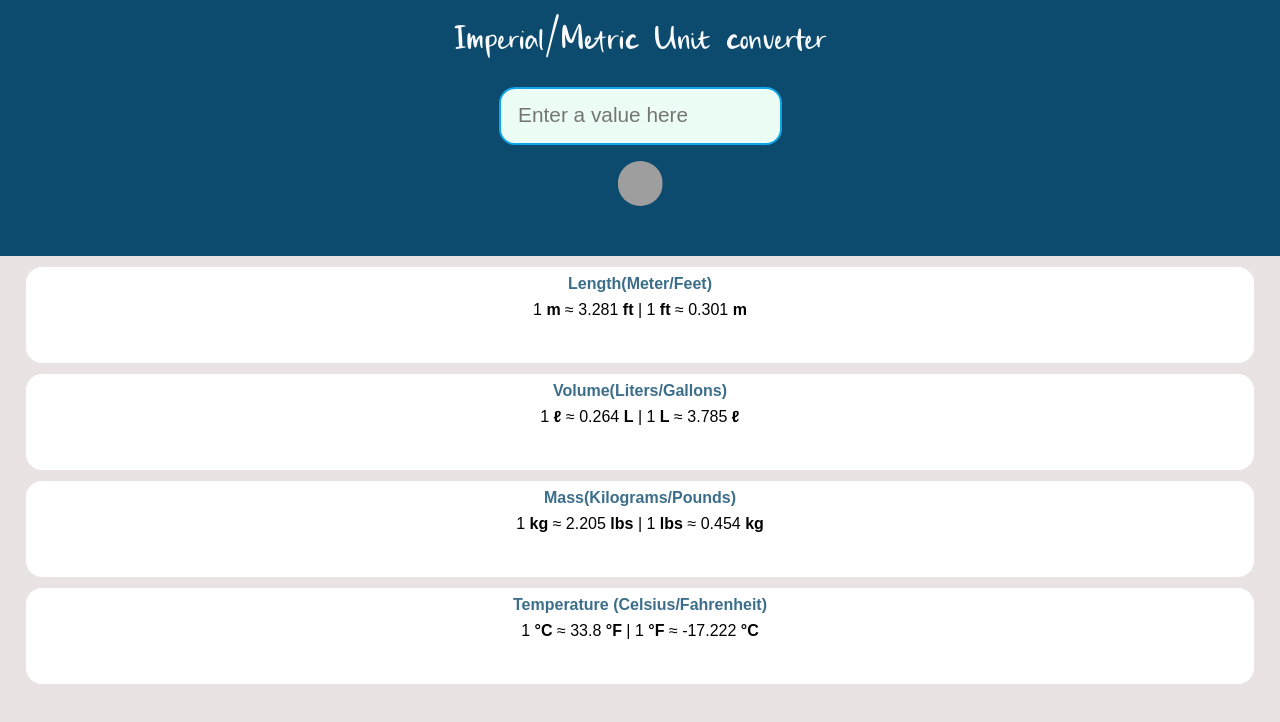
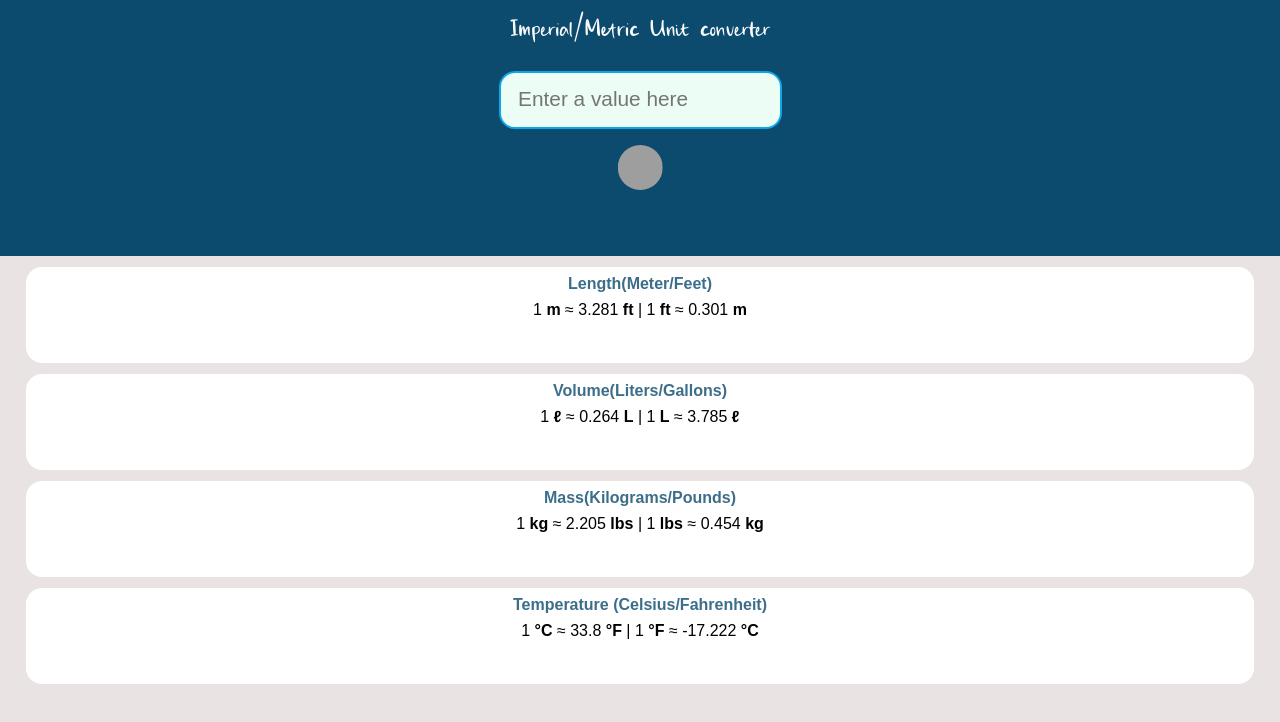
Before and after one commit to Lindani-Zwide/Metric_Unit_Converter, a plain HTML site: page index.html in a window 1280 px wide. Drawn offline with Linux system fonts and the light colour scheme; grey boxes are pictures that could not be loaded.

Commit message:
Update style.css

```diff
--- a/style.css
+++ b/style.css
@@ -32,7 +32,7 @@ body,
 }
 .header p{
     font-family: handWrittenFont;
-    font-size: 3rem;
+    font-size: 2.1rem;
     color:#F9FAFB ;
     padding: 0.5rem;
 }
```
